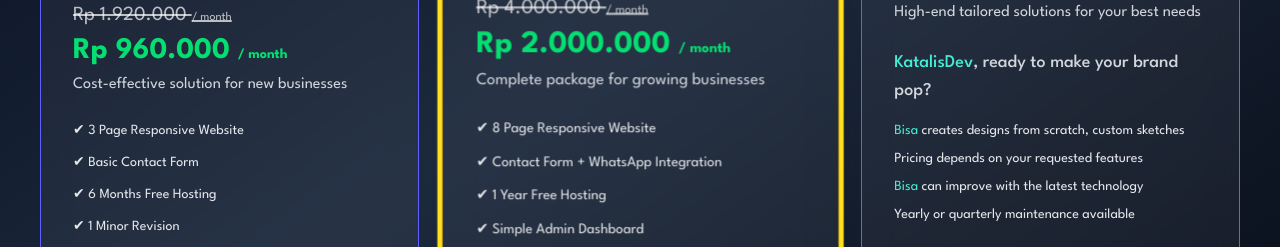
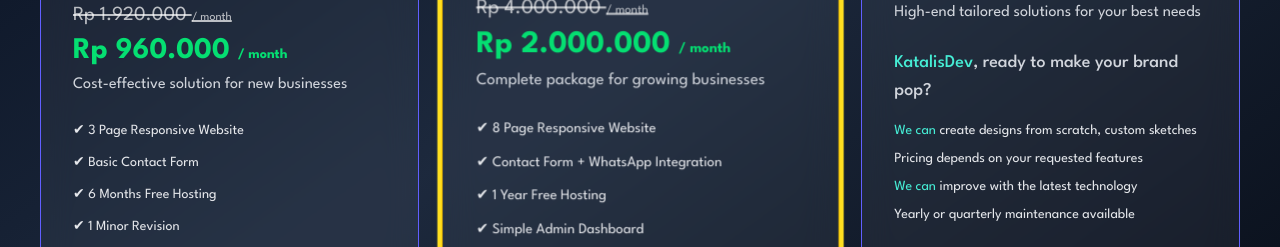
Before and after one commit to katalis-development/katalis-dev, a Vue app: page / in a window 1280 px wide. Shown: the part 2100-2347 px from the top of the page. Built offline with nearby package versions, Linux system fonts and the light colour scheme.

Commit message:
fix: wording pricing list

```diff
--- a/src/components/PricingPlans.vue
+++ b/src/components/PricingPlans.vue
@@ -184,12 +184,16 @@
 
             <div class="text-sm text-gray-200">
               <p class="mb-2">
-                <span class="text-teal-300">Bisa</span>
+                <span class="text-teal-300">{{
+                  $t("pricing.customPlan.canDo")
+                }}</span>
                 {{ $t("pricing.customPlan.service1") }}
               </p>
               <p class="mb-2">{{ $t("pricing.customPlan.service2") }}</p>
               <p class="mb-2">
-                <span class="text-teal-300">Bisa</span>
+                <span class="text-teal-300">{{
+                  $t("pricing.customPlan.canDo")
+                }}</span>
                 {{ $t("pricing.customPlan.service3") }}
               </p>
               <p class="mb-4">{{ $t("pricing.customPlan.service4") }}</p>
--- a/src/i18n/index.js
+++ b/src/i18n/index.js
@@ -65,9 +65,10 @@ const messages = {
         name: "Custom Design",
         description: "High-end tailored solutions for your best needs",
         tagline: "ready to make your brand pop?",
-        service1: "creates designs from scratch, custom sketches",
+        canDo: "We can",
+        service1: "create designs from scratch, custom sketches",
         service2: "Pricing depends on your requested features",
-        service3: "can improve with the latest technology",
+        service3: "improve with the latest technology",
         service4: "Yearly or quarterly maintenance available",
         estimateTitle: "Price Estimate",
         estimateMessage: "Let's chat about what you need! 😊",
@@ -223,6 +224,7 @@ const messages = {
         name: "Design Custom",
         description: "Solusi premium khusus untuk kebutuhan terbaik anda",
         tagline: "Mau brand kamu lebih kece?",
+        canDo: "Bisa",
         service1: "design eksklusif dari awal dengan konsep unik",
         service2: "Solusi khusus sesuai kebutuhan dan visi bisnis Anda",
         service3: "improve dengan teknologi terkini",
```
